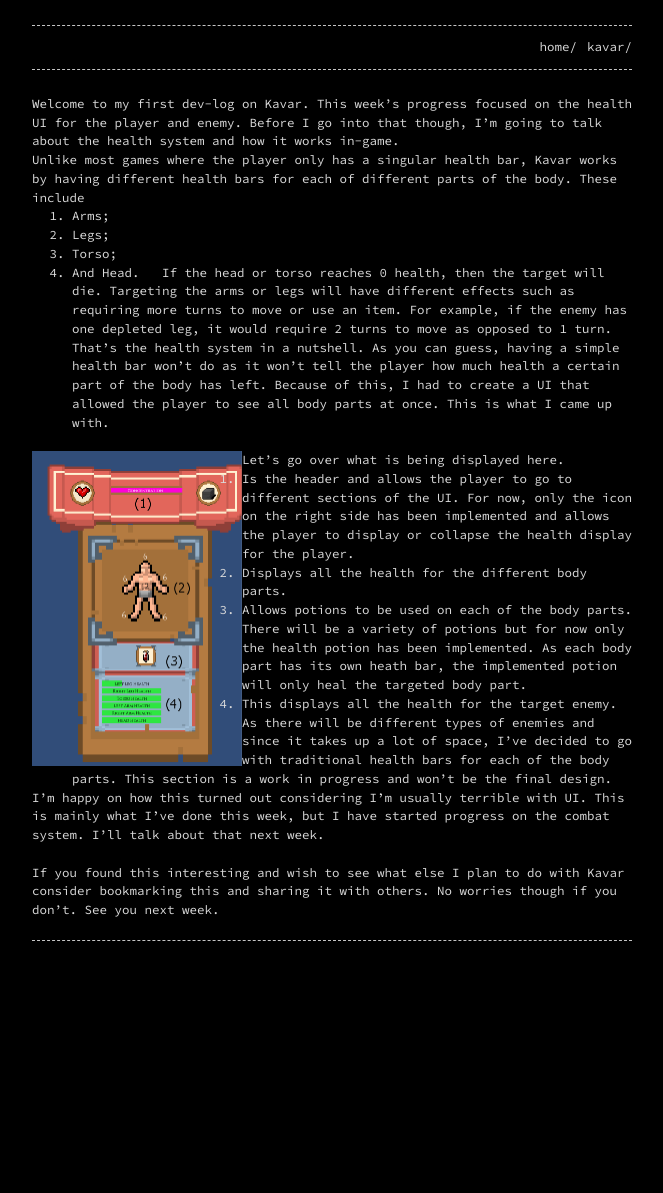
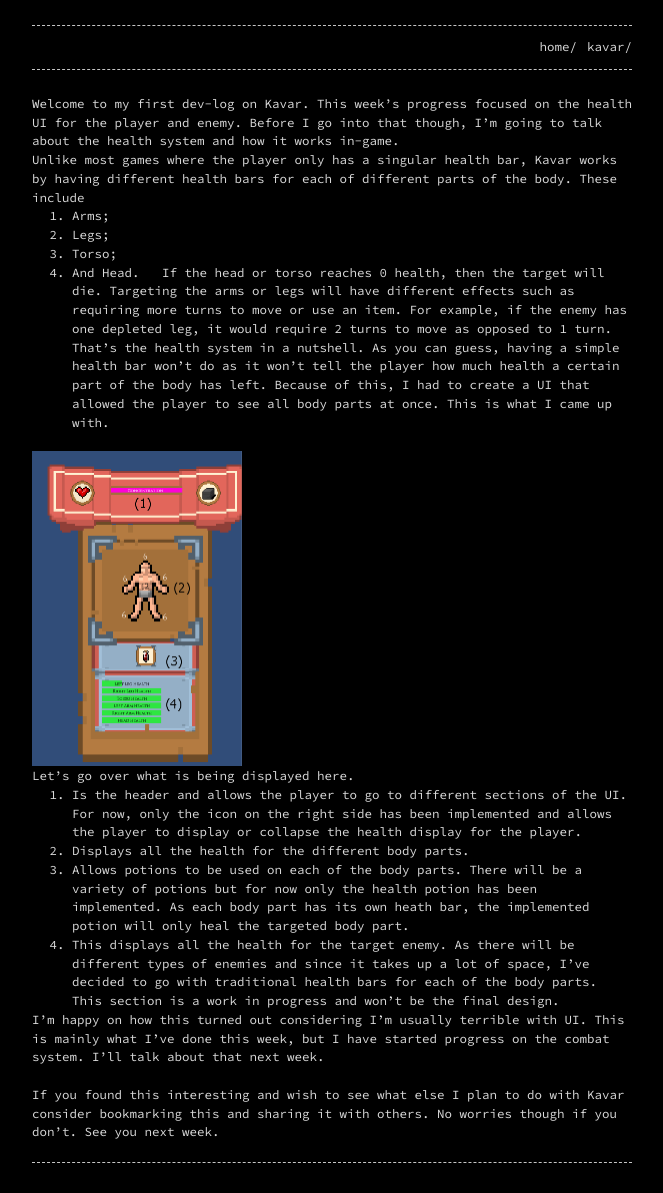
Before and after one commit to KyleS01/KyleS01.github.io, a Jekyll site: the page built from _posts/2020-6-14-Kavar Log 1.markdown, in a window 1280 px wide. Shown: the whole page, without its empty margins (308-971 px from the left). Built offline with Jekyll 4.4.1, drawn with Linux system fonts in a browser that asks for light colours; before the commit the page ends 971 px from its top, so only the background shows below that.

Commit message:
Update 2020-6-14-Kavar Log 1.markdown

```diff
--- a/_posts/2020-6-14-Kavar Log 1.markdown
+++ b/_posts/2020-6-14-Kavar Log 1.markdown
@@ -16,7 +16,7 @@ That’s the health system in a nutshell. As you can guess, having a simple heal
 
 &nbsp;
 <div style="line-height:10px">
-  <img align="left" width="210" height="315" src="/images/interactionmenuV2.PNG">
+  <img width="210" height="315" src="/images/interactionmenuV2.PNG">
 </div>
 
 Let’s go over what is being displayed here.
```
